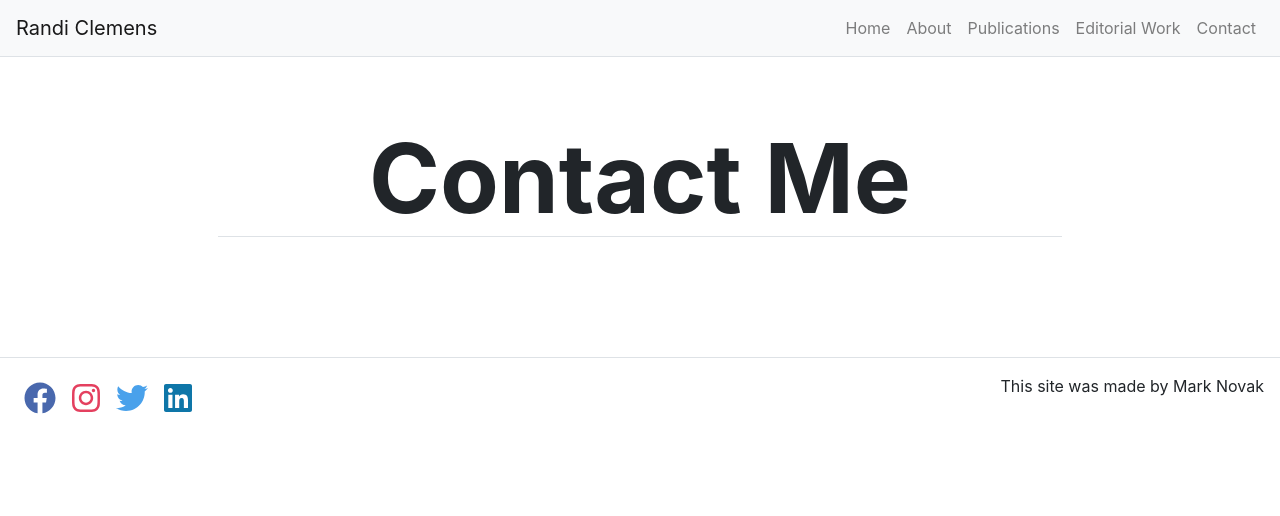
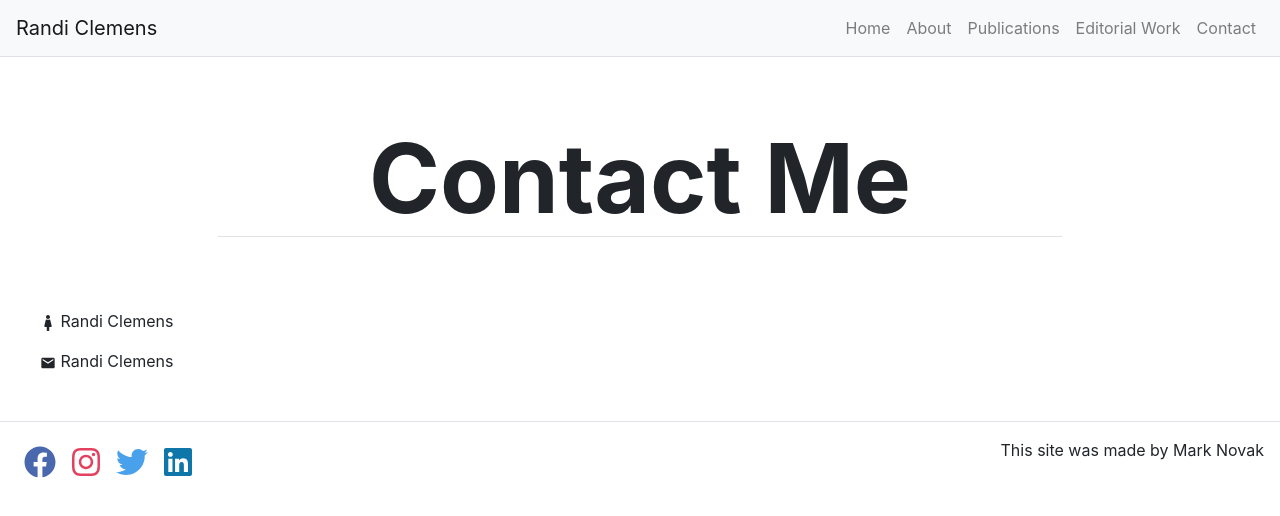
Before and after one commit to manovak24/randi_clemens, a React (Create React App) app: page /contact in a window 1280 px wide. Shown: the top 516 px of the page. Built offline with nearby package versions, Linux system fonts and the light colour scheme.

Commit message:
updating contact page and add contact ppage css file

```diff
--- /dev/null
+++ b/src/Pages/ContactPage.css
@@ -0,0 +1,3 @@
+.contact-container li {
+    list-style-type: none;
+}
--- a/src/Pages/ContactPage.js
+++ b/src/Pages/ContactPage.js
@@ -1,10 +1,24 @@
 import React from 'react';
 import Hero from '../Components/Hero/Hero';
+import { FaFemale } from 'react-icons/fa';
+import { MdEmail } from 'react-icons/md';
+
+import './ContactPage.css';
 
 function ContactPage(props) {
     return (
         <div>
-            <Hero title={props.title} />
+            <div>
+                <Hero title={props.title} />
+            </div>
+            <div className="contact-container">
+                <ul>
+                    <li><FaFemale /> Randi Clemens</li>
+                </ul>
+                <ul>
+                    <li><MdEmail /> Randi Clemens</li>
+                </ul>
+            </div>
         </div>
     )
 }
```
